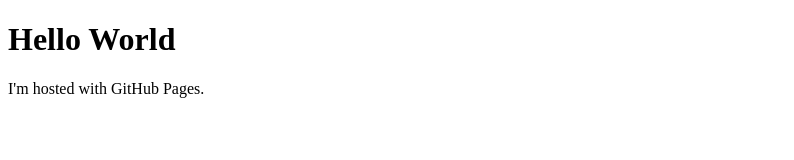
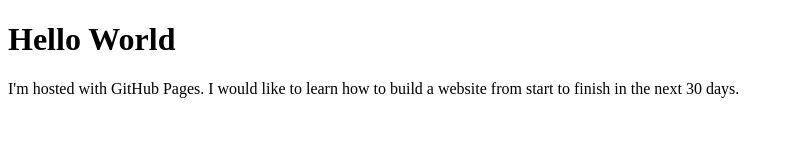
Before and after one commit to LesleeJ/lesleej.github.io, a plain HTML site: page index.html in a window 1280 px wide. Shown: the whole page, without its empty margins (0-794 px from the left). Drawn offline with Linux system fonts and the light colour scheme.

Commit message:
Update index.html

```diff
--- a/index.html
+++ b/index.html
@@ -2,6 +2,6 @@
 <html>
 <body>
 <h1>Hello World</h1>
-<p>I'm hosted with GitHub Pages.</p>
+<p>I'm hosted with GitHub Pages. I would like to learn how to build a website from start to finish in the next 30 days.</p>
 </body>
 </html>
```
